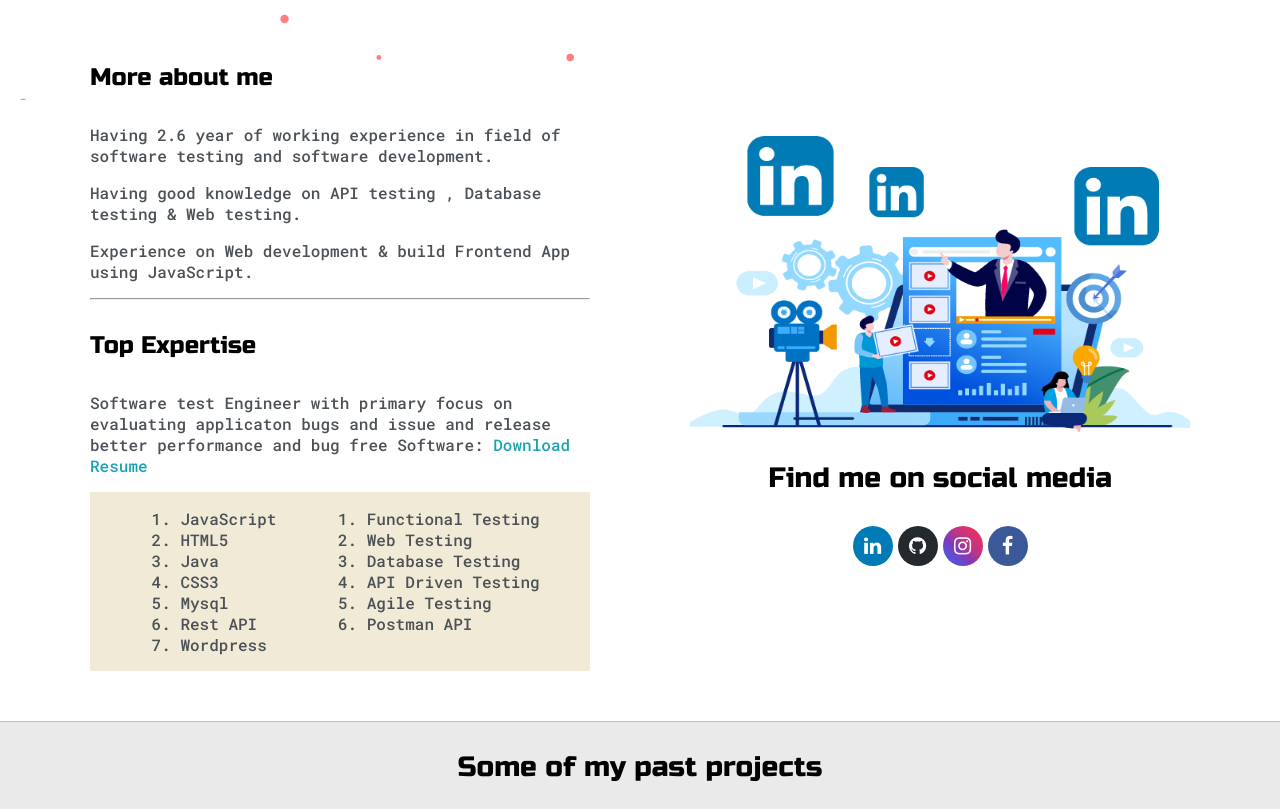
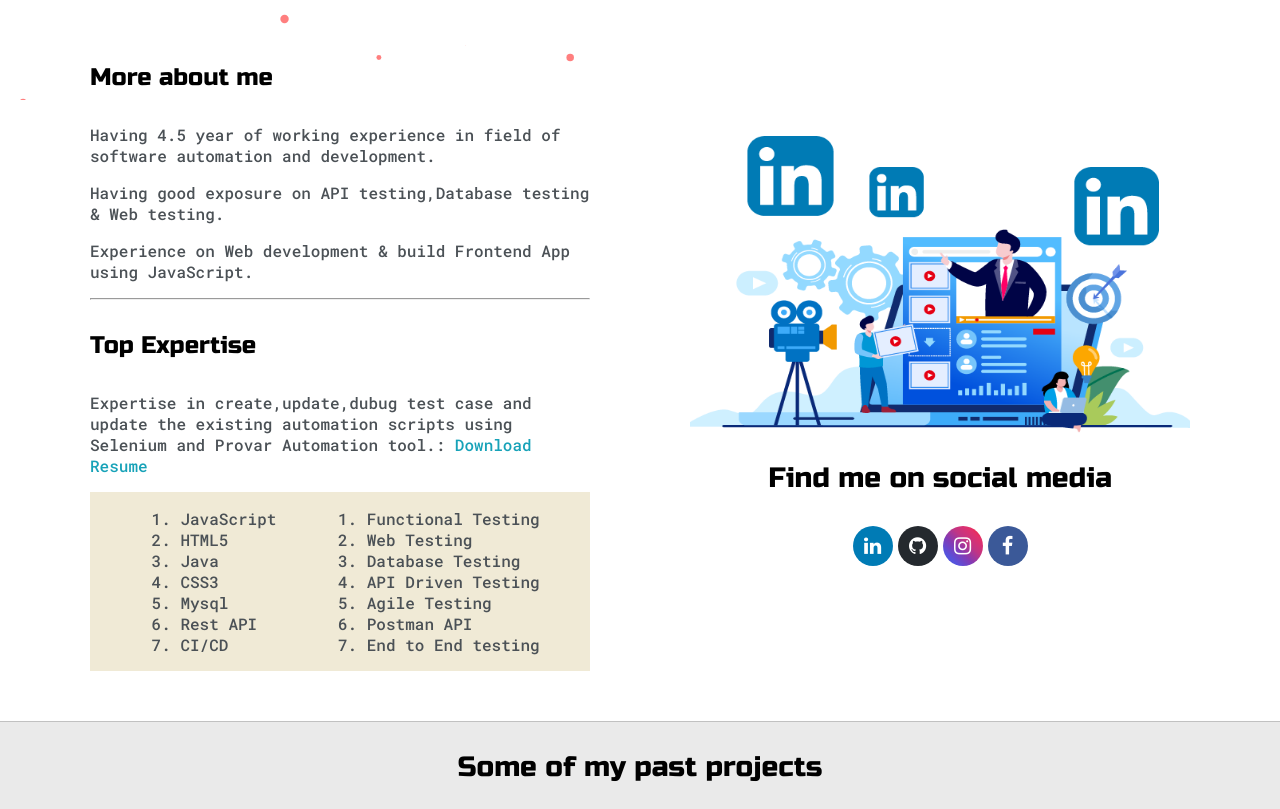
Before and after one commit to Adhikari1996/Rajesh-Adhikari, a plain HTML site: page index.html in a window 1280 px wide. Shown: the part 700-1509 px from the top of the page. Drawn offline with Linux system fonts and the light colour scheme.

Commit message:
initial commit

```diff
--- a/index.html
+++ b/index.html
@@ -66,7 +66,7 @@
                 <div id="corner-tr" class="corner"></div>
                 <h3>What I Do</h3>
                 <p>
-                  I am a Software Test Engineer in a past life,now i enjoying
+                  I am a Automation Test Engineer in a past life,now i enjoying
                   software industry.
                 </p>
                 <div id="corner-br" class="corner"></div>
@@ -84,11 +84,11 @@
           <div class="about-me">
             <h4>More about me</h4>
             <p>
-              Having 2.6 year of working experience in field of software testing
-              and software development.
+              Having 4.5 year of working experience in field of software automation
+              and development.
             </p>
             <p>
-              Having good knowledge on API testing , Database testing & Web
+              Having good exposure on API testing,Database testing & Web
               testing.
             </p>
             <p>
@@ -98,10 +98,9 @@
             <hr />
             <h4>Top Expertise</h4>
             <p>
-              Software test Engineer with primary focus on evaluating applicaton
-              bugs and issue and release better performance and bug free
-              Software:
-              <a target="_blank" href="">Download Resume</a>
+              Expertise in create,update,dubug test case and update the existing automation scripts using
+              Selenium and Provar Automation tool.:
+              <a target="_blank" href="Automation.pdf">Download Resume</a>
             </p>
             <div id="skills">
               <ol>
@@ -111,7 +110,7 @@
                 <li>CSS3</li>
                 <li>Mysql</li>
                 <li>Rest API</li>
-                <li>Wordpress</li>
+                <li>CI/CD</li>
               </ol>
               <ol>
                 <li>Functional Testing</li>
@@ -120,6 +119,7 @@
                 <li>API Driven Testing</li>
                 <li>Agile Testing</li>
                 <li>Postman API</li>
+				<li>End to End testing</li>
               </ol>
             </div>
           </div>
```
Also changed, not shown: 2 other files.
